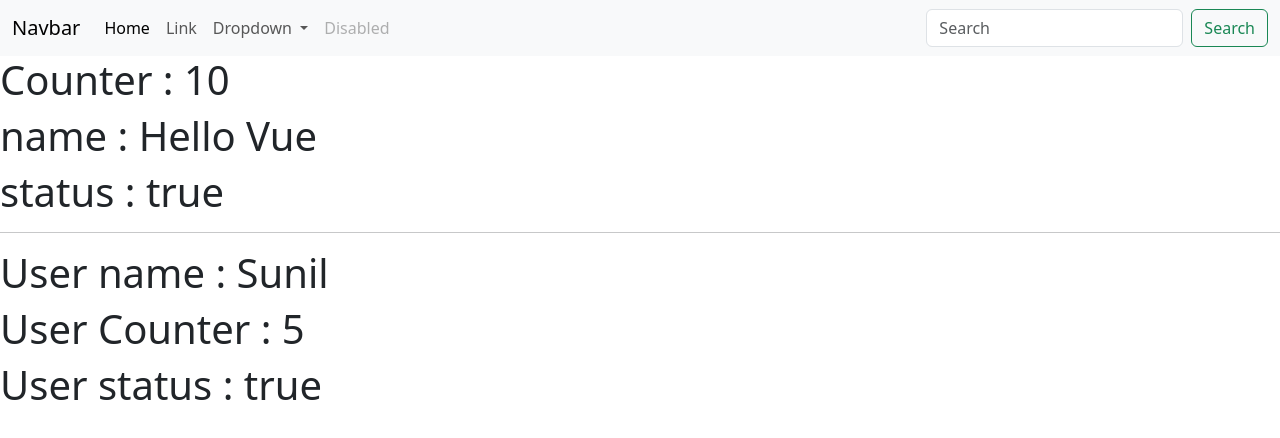
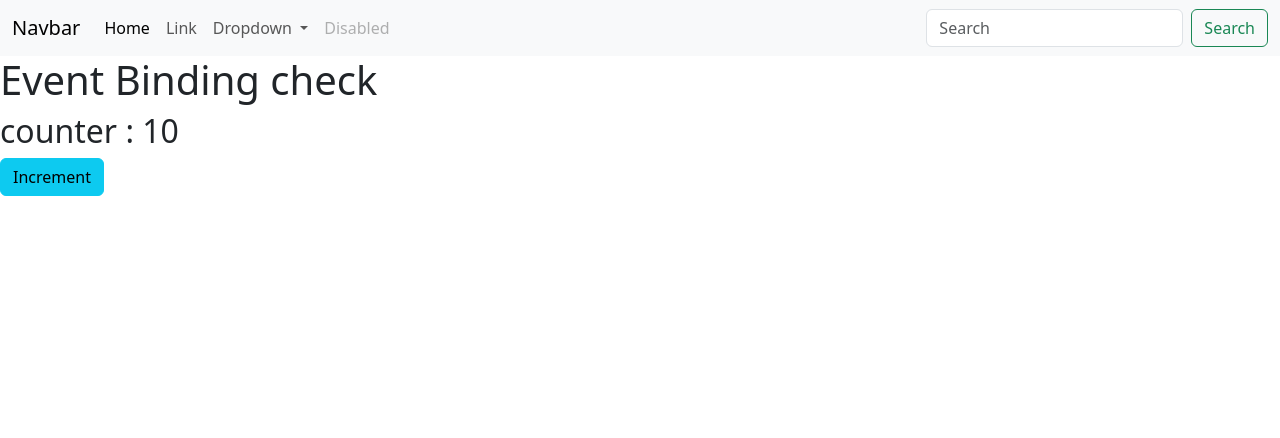
Before and after one commit to raniganj/myvueproject3, a Vue app: page / in a window 1280 px wide. Shown: the top 438 px of the page. Built offline with nearby package versions, Linux system fonts and the light colour scheme.

Commit message:
event binding

```diff
--- a/src/App.vue
+++ b/src/App.vue
@@ -1,9 +1,9 @@
 <script setup>
 import MyNavbar from './components/MyNavbar.vue'
-import MyDataBinding from './components/MyDataBinding.vue'
+import MyEventBinding from './components/MyEventBinding.vue'
 </script>
 
 <template>
   <MyNavbar />
-  <MyDataBinding />
+  <MyEventBinding />
 </template>
--- /dev/null
+++ b/src/components/MyEventBinding.vue
@@ -0,0 +1,12 @@
+<script setup>
+let counter = 10
+function increment() {
+  alert()
+}
+</script>
+
+<template>
+  <h1>Event Binding check</h1>
+  <h2>counter : {{ counter }}</h2>
+  <button class="btn btn-info" @click="increment">Increment</button>
+</template>
```
